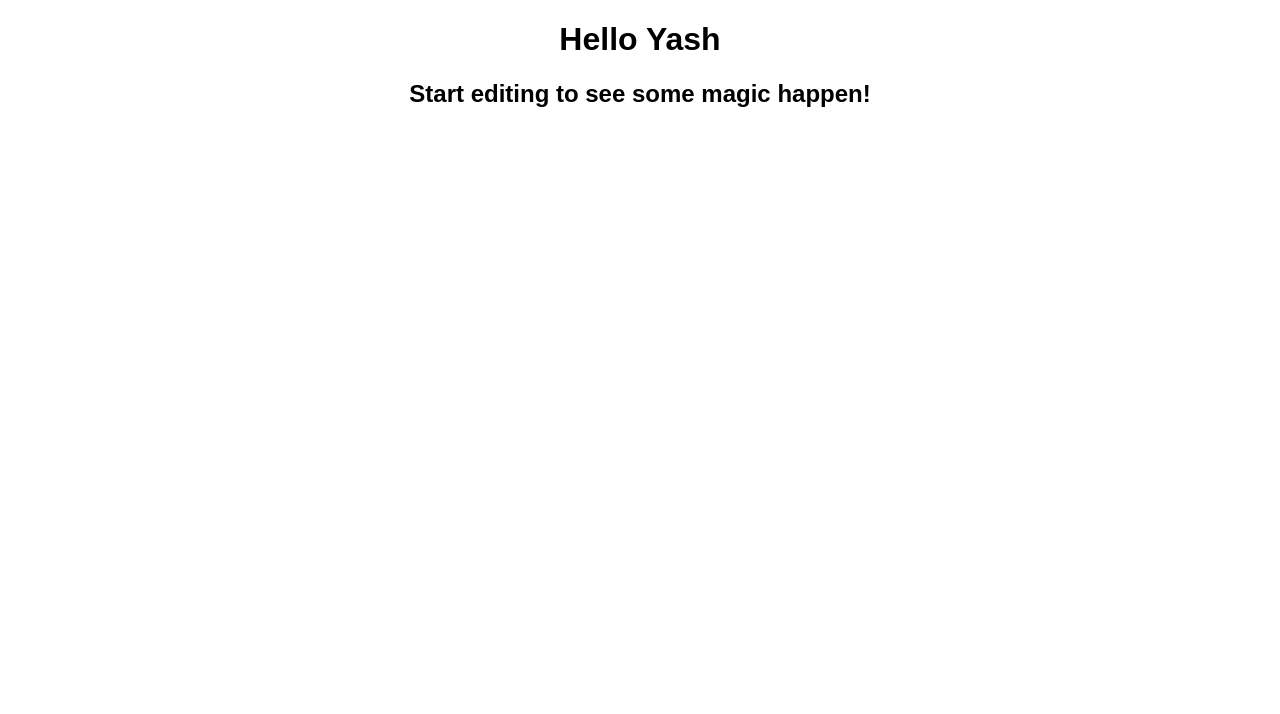
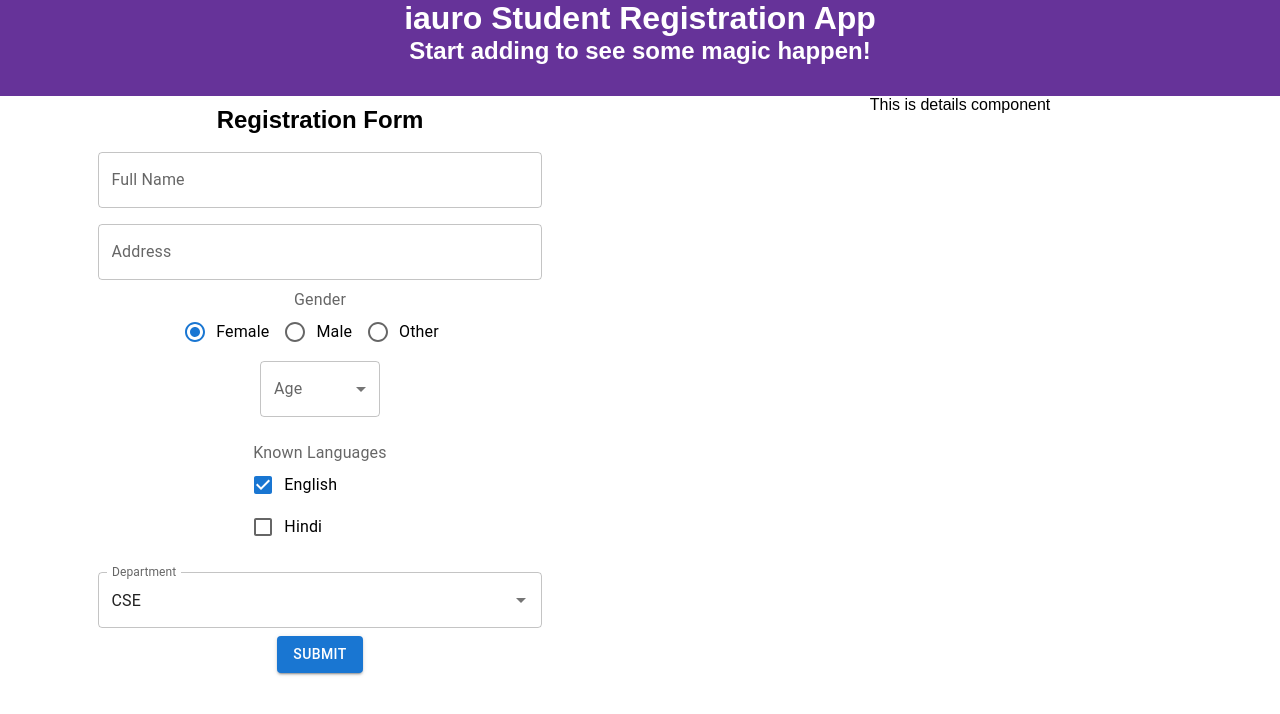
Before and after one commit to yashlande/iauro-round2Problem, a React (Create React App) app: page / in a window 1280 px wide. Shown: the top 714 px of the page. Built offline with nearby package versions, Linux system fonts and the light colour scheme.

Commit message:
form created

```diff
--- a/src/App.js
+++ b/src/App.js
@@ -1,10 +1,29 @@
+import Details from "./components/Details";
+import Form from "./components/Form";
 import "./styles.css";
 
 export default function App() {
+
+  const handleSubmit=(args)=>{
+    console.log("handle Subm it", args)
+  }
   return (
     <div className="App">
-      <h1>Hello Yash</h1>
-      <h2>Start editing to see some magic happen!</h2>
+      <div className="heading">
+        <h1>iauro Student Registration App</h1>
+        <h2>Start adding to see some magic happen!</h2>
+      </div>
+      <div className="components">
+
+        <div className="form">
+        <h2 style={{margin:'10px'}}>Registration Form</h2>
+          <Form handleSubmit={handleSubmit}/>
+        </div>
+        <div className="details">
+
+          <Details/>
+        </div>
+      </div>
     </div>
   );
 }
--- /dev/null
+++ b/src/components/Details.jsx
@@ -0,0 +1,13 @@
+import React from "react";
+
+function Details(){
+    return(
+        <>
+            <div>
+                This is details component
+            </div>
+        </>
+    )
+}
+
+export default Details
--- /dev/null
+++ b/src/components/Form.jsx
@@ -0,0 +1,136 @@
+import React from "react";
+import TextField from '@mui/material/TextField';
+import Box from '@mui/material/Box';
+import Radio from '@mui/material/Radio';
+import RadioGroup from '@mui/material/RadioGroup';
+import FormControlLabel from '@mui/material/FormControlLabel';
+import FormControl from '@mui/material/FormControl';
+import FormLabel from '@mui/material/FormLabel';
+import InputLabel from '@mui/material/InputLabel';
+import MenuItem from '@mui/material/MenuItem';
+import FormGroup from '@mui/material/FormGroup';
+import Checkbox from '@mui/material/Checkbox';
+import FormHelperText from '@mui/material/FormHelperText';
+import Select from '@mui/material/Select';
+import Autocomplete from '@mui/material/Autocomplete';
+import Button from '@mui/material/Button';
+
+function Form({handleSubmit}) {
+    const options = ['CSE', 'BBA', 'EEE'];
+    const [value, setValue] = React.useState(options[0]);
+    const [inputValue, setInputValue] = React.useState('');
+
+    const [lang, setLang] = React.useState({
+        eng: true,
+        hin: false,
+    });
+    const handleLangChange = (event) => {
+        setLang({
+            ...lang,
+            [event.target.name]: event.target.checked,
+        });
+    };
+
+
+    const { eng, hin } = lang;
+    return (
+        <>
+            <Box
+                component="form"
+                sx={{
+                    '& .MuiTextField-root': { m: 1, width: '50ch' },
+                }}
+                noValidate
+                autoComplete="off"
+            >
+                <div className="innerForm">
+                    <TextField
+                        id="outlined-required"
+                        label="Full Name"
+                    />
+
+                    <TextField
+                        id="outlined-multiline-flexible"
+                        label="Address"
+                        multiline
+                        maxRows={4}
+                    // value={value}
+                    // onChange={handleChange}
+                    />
+
+                    <FormControl>
+                        <FormLabel id="demo-radio-buttons-group-label">Gender</FormLabel>
+                        <RadioGroup
+                            row
+                            aria-labelledby="demo-radio-buttons-group-label"
+                            defaultValue="female"
+                            name="radio-buttons-group"
+                        // value={value}
+                        // onChange={handleChange}
+                        >
+                            <FormControlLabel value="female" control={<Radio />} label="Female" />
+                            <FormControlLabel value="male" control={<Radio />} label="Male" />
+                            <FormControlLabel value="other" control={<Radio />} label="Other" />
+                        </RadioGroup>
+                    </FormControl>
+
+                    <FormControl sx={{ m: 1, minWidth: 120 }}>
+                        <InputLabel id="demo-simple-select-helper-label">Age</InputLabel>
+                        <Select
+                            labelId="demo-simple-select-helper-label"
+                            id="demo-simple-select-helper"
+                            // value={age}
+                            label="Age"
+                        // onChange={handleChange}
+                        >
+                            <MenuItem value="">
+                                <em>Select</em>
+                            </MenuItem>
+                            <MenuItem value={10 - 20}>10-20</MenuItem>
+                            <MenuItem value={21 - 30}>21-30</MenuItem>
+                            <MenuItem value={31 - 40}>31-40</MenuItem>
+                            <MenuItem value={41 - 50}>41-50</MenuItem>
+                            <MenuItem value={51 - 60}>51-60</MenuItem>
+                        </Select>
+                    </FormControl>
+                    <FormControl sx={{ m: 2 }} component="fieldset" variant="standard">
+                        <FormLabel component="legend">Known Languages</FormLabel>
+                        <FormGroup>
+                            <FormControlLabel
+                                control={
+                                    <Checkbox checked={eng} onChange={handleLangChange} name="gilad" />
+                                }
+                                label="English"
+                            />
+                            <FormControlLabel
+                                control={
+                                    <Checkbox checked={hin} onChange={handleLangChange} name="jason" />
+                                }
+                                label="Hindi"
+                            />
+
+                        </FormGroup>
+                    </FormControl>
+
+                    <Autocomplete
+                        value={value}
+                        onChange={(event, newValue) => {
+                            setValue(newValue);
+                        }}
+                        inputValue={inputValue}
+                        onInputChange={(event, newInputValue) => {
+                            setInputValue(newInputValue);
+                        }}
+                        id="controllable-states-demo"
+                        options={options}
+                        // sx={{ width: 300 }}
+                        renderInput={(params) => <TextField {...params} label="Department" />}
+                    />
+                    <Button variant="contained" onClick={()=>handleSubmit("hi")}>Submit</Button>
+                </div>
+            </Box>
+        </>
+    )
+}
+
+export default Form
--- a/src/styles.css
+++ b/src/styles.css
@@ -1,4 +1,44 @@
+*{
+  padding: 0;
+  margin: 0;
+}
+
 .App {
   font-family: sans-serif;
+}
+
+.heading{
   text-align: center;
+  background-color: rebeccapurple;
+  color:white;
+  height: 12vh;
 }
+
+.components{
+  display: inline-flex;
+  position: relative;
+}
+
+.form{
+  display: flex;
+  /* justify-content: center; */
+  flex-direction: column;
+  text-align: center;
+  width: 50vw;
+  /* background-color: aquamarine; */
+}
+
+.innerForm{
+  display: flex;
+  flex-direction: column;
+  justify-content: space-between;
+  height: 100%;
+  align-items: center;
+}
+
+.details{
+  display: flex;
+  justify-content: center;
+  /* align-items: center; */
+  width: 50vw;
+}
```
Also changed, not shown: 1 other file (tests, documents, lock files or other folders).
